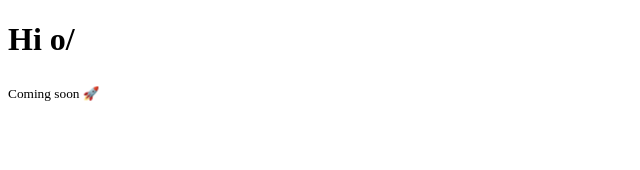
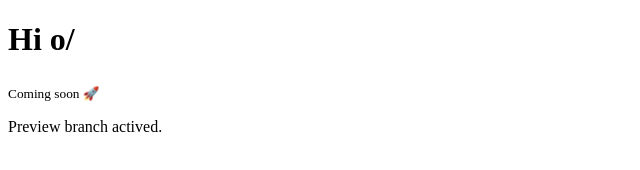
Before and after one commit to brsjrn/test-github-actions, a plain HTML site: page index.html in a window 1280 px wide. Shown: the whole page, without its empty margins (0-640 px from the left). Drawn offline with Linux system fonts and the light colour scheme.

Commit message:
Update index text

```diff
--- a/index.html
+++ b/index.html
@@ -8,5 +8,6 @@
 <body>
     <h1>Hi o/</h1>
     <sub>Coming soon 🚀</sub>
+    <p>Preview branch actived.</p>
 </body>
 </html>
```
